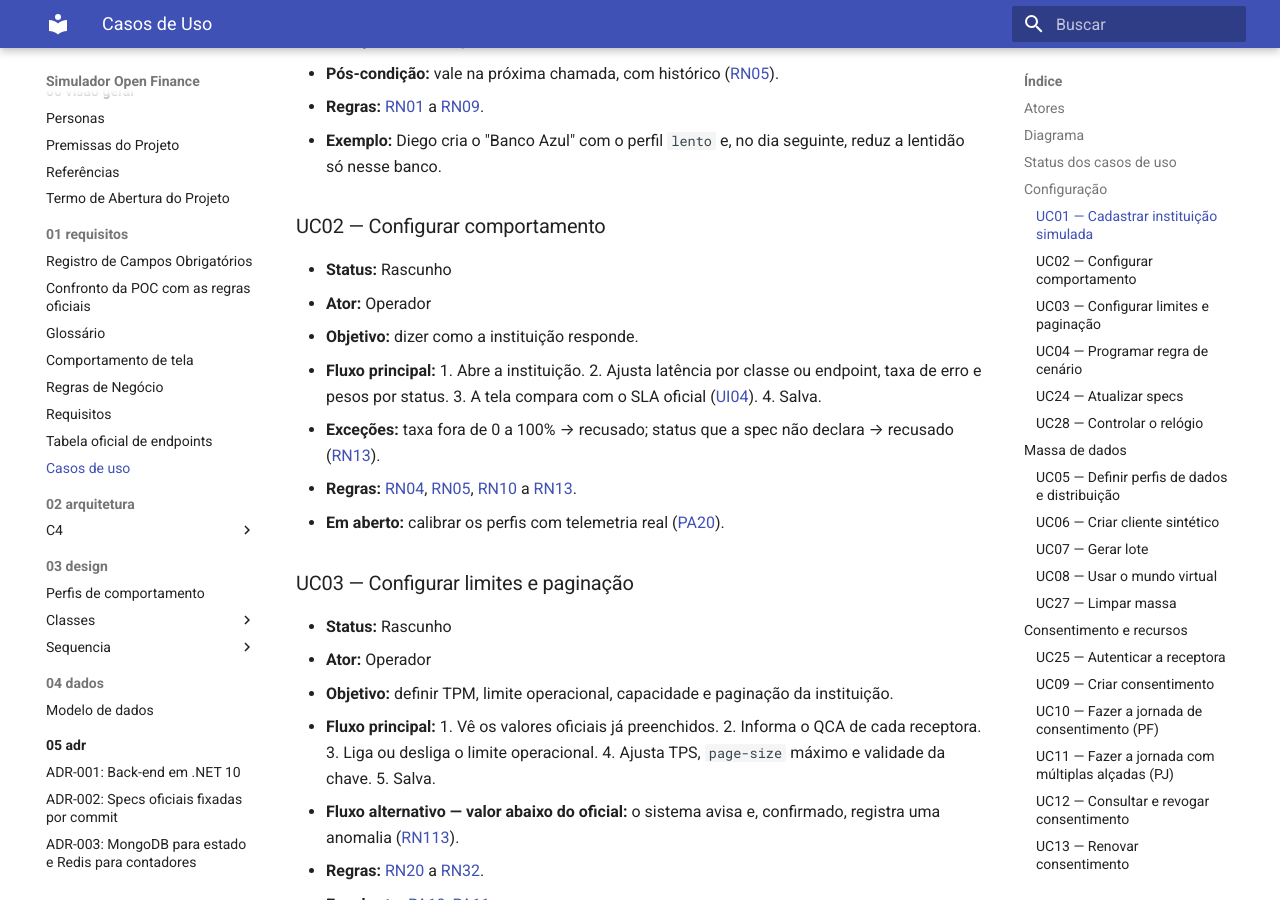
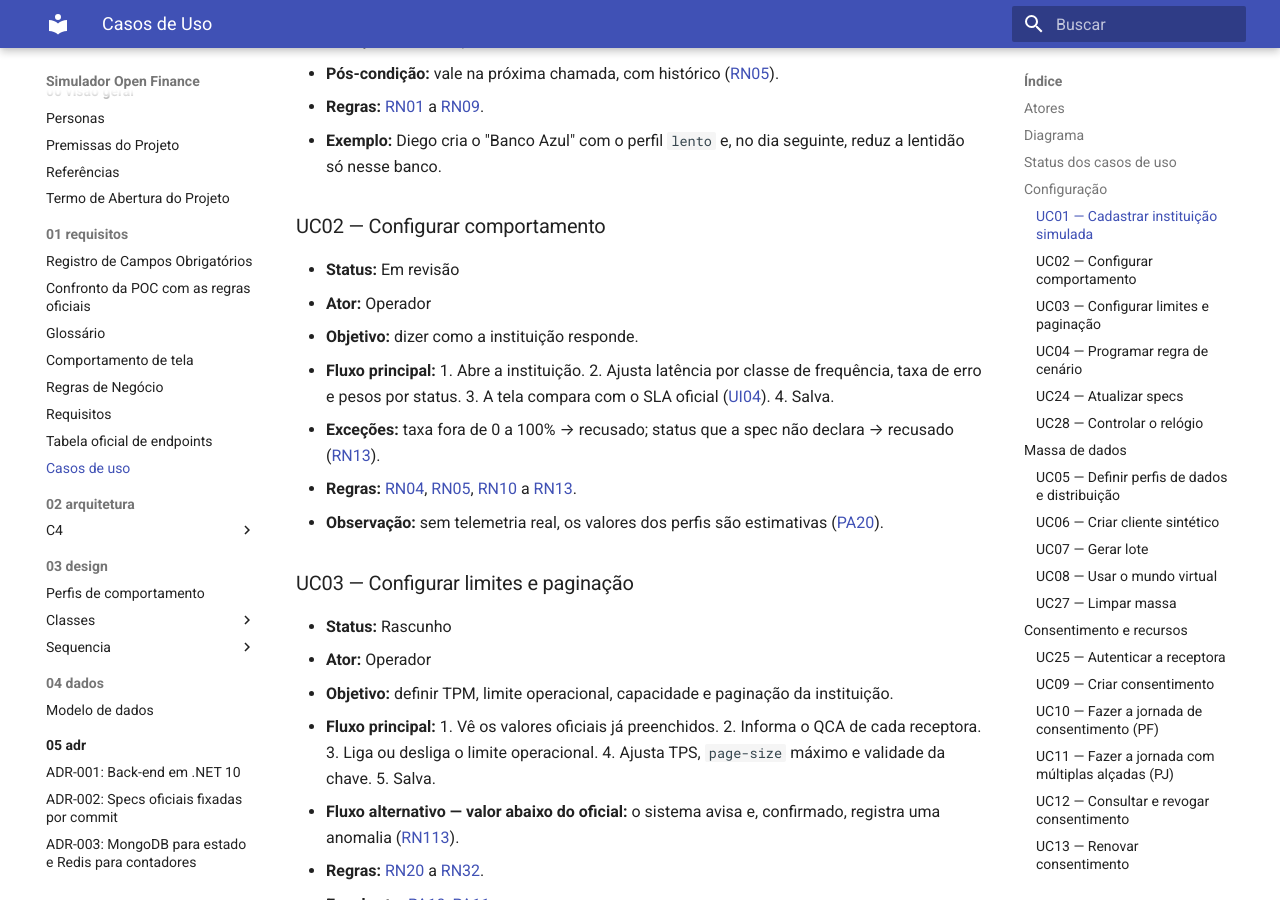
Before and after one commit to marcelosotto/open-finance-simulator, an MkDocs documentation site: the page built from docs/01-requisitos/casos-de-uso/README.md, in a window 1280 px wide and 900 px high, scrolled down 4845 px. Built offline with MkDocs 1.6.1 and Material for MkDocs 9.7.7, drawn with Linux system fonts in a browser that asks for light colours; some of the changed text lies outside the part shown.

Commit message:
Simplifica o comportamento: latência por classe e timeout em 504
Co-Authored-By: Claude Opus 5.5 <noreply@anthropic.com>
Claude-Session: https://claude.ai/code/session_019Vxt7bX1Wj5SABKNnhqzJ8

```diff
--- a/docs/01-requisitos/casos-de-uso/README.md
+++ b/docs/01-requisitos/casos-de-uso/README.md
@@ -93,13 +93,13 @@ Todos começam como **Rascunho**.
 - **Exemplo:** Diego cria o "Banco Azul" com o perfil `lento` e, no dia seguinte, reduz a lentidão só nesse banco.
 
 ### <a id="uc02"></a>UC02 — Configurar comportamento
-- **Status:** Rascunho
+- **Status:** Em revisão
 - **Ator:** Operador
 - **Objetivo:** dizer como a instituição responde.
-- **Fluxo principal:** 1. Abre a instituição. 2. Ajusta latência por classe ou endpoint, taxa de erro e pesos por status. 3. A tela compara com o SLA oficial ([UI04](../interface.md#ui04)). 4. Salva.
+- **Fluxo principal:** 1. Abre a instituição. 2. Ajusta latência por classe de frequência, taxa de erro e pesos por status. 3. A tela compara com o SLA oficial ([UI04](../interface.md#ui04)). 4. Salva.
 - **Exceções:** taxa fora de 0 a 100% → recusado; status que a spec não declara → recusado ([RN13](../regras-de-negocio.md#rn13)).
 - **Regras:** [RN04](../regras-de-negocio.md#rn04), [RN05](../regras-de-negocio.md#rn05), [RN10](../regras-de-negocio.md#rn10) a [RN13](../regras-de-negocio.md#rn13).
-- **Em aberto:** calibrar os perfis com telemetria real ([PA20](../regras-de-negocio.md#pa20)).
+- **Observação:** sem telemetria real, os valores dos perfis são estimativas ([PA20](../regras-de-negocio.md#pa20)).
 
 ### <a id="uc03"></a>UC03 — Configurar limites e paginação
 - **Status:** Rascunho
@@ -288,9 +288,8 @@ Todos começam como **Rascunho**.
 ### <a id="uc21"></a>UC21 — Simular timeout e indisponibilidade
 - **Status:** Rascunho
 - **Ator:** Sistema
-- **Fluxo principal:** 1. O perfil ou uma regra de cenário afeta a chamada. 2. O sistema segura a resposta pelo tempo configurado. 3. Termina em 504, 503, conexão cortada ou corpo truncado.
+- **Fluxo principal:** 1. O perfil ou uma regra de cenário afeta a chamada. 2. O sistema segura a resposta pelo tempo configurado. 3. No perfil `timeout`, termina em 504. Regras de cenário podem simular 503, conexão cortada ou corpo truncado.
 - **Regras:** [RN12](../regras-de-negocio.md#rn12), [RN16](../regras-de-negocio.md#rn16), [RN17](../regras-de-negocio.md#rn17).
-- **Em aberto:** [PA20](../regras-de-negocio.md#pa20).
 
 ### <a id="uc22"></a>UC22 — Injetar defeitos e anomalias
 - **Status:** Rascunho
```
Also changed, not shown: docs/01-requisitos/regras-de-negocio.md (+3 -3 lines), docs/03-design/perfis-de-comportamento.md (+1 -1 lines), docs/07-gerenciamento/riscos.md (+1 -1 lines), docs/07-gerenciamento/sequencia-de-specs.md (+1 -1 lines), 1 other file.
